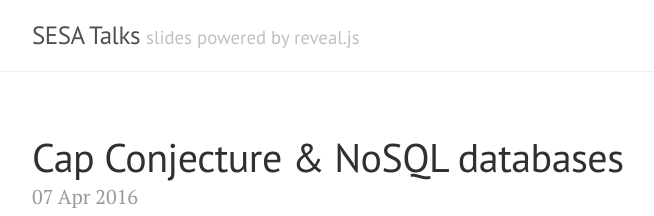
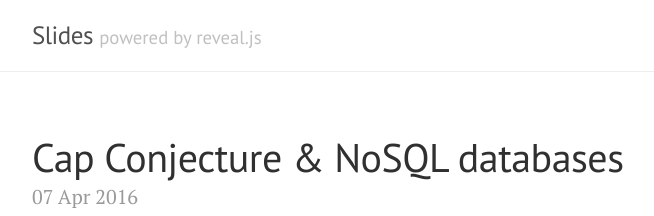
Before and after one commit to SESA/infrastructure-slides, a Jekyll site: the page built from index.html, in a window 1280 px wide. Shown: the top 216 px of the page, without its empty margins (248-902 px from the left). Built offline with Jekyll 4.4.1, drawn with Linux system fonts in a browser that asks for light colours; Markdown is read by kramdown in place of the engine named in the settings.

Commit message:
Update _config.yml

```diff
--- a/_config.yml
+++ b/_config.yml
@@ -1,8 +1,8 @@
 # Configuration
-title:                SESA Talks
-tagline:              'slides powered by reveal.js'
-url:                  https://sesa.github.io/slides
-baseurl:              'http://sesa.github.io/slides'
+title:                Slides
+tagline:              'powered by reveal.js'
+url:                  https://kylehogan.github.io/slides
+baseurl:              'http://kylehogan.github.io/slides'
 safe:                 true
 timezone:             America/New_York
 encoding:             utf-8
```
